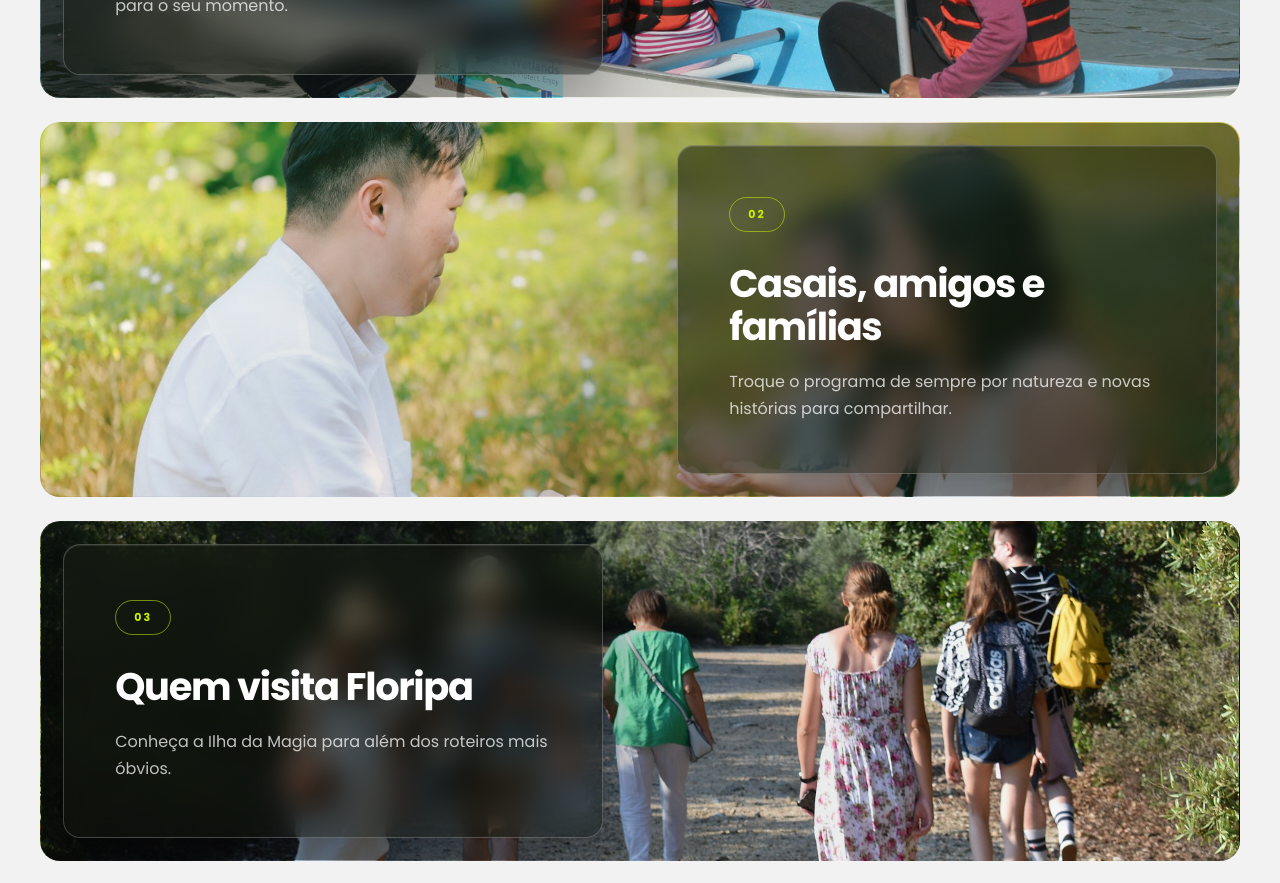
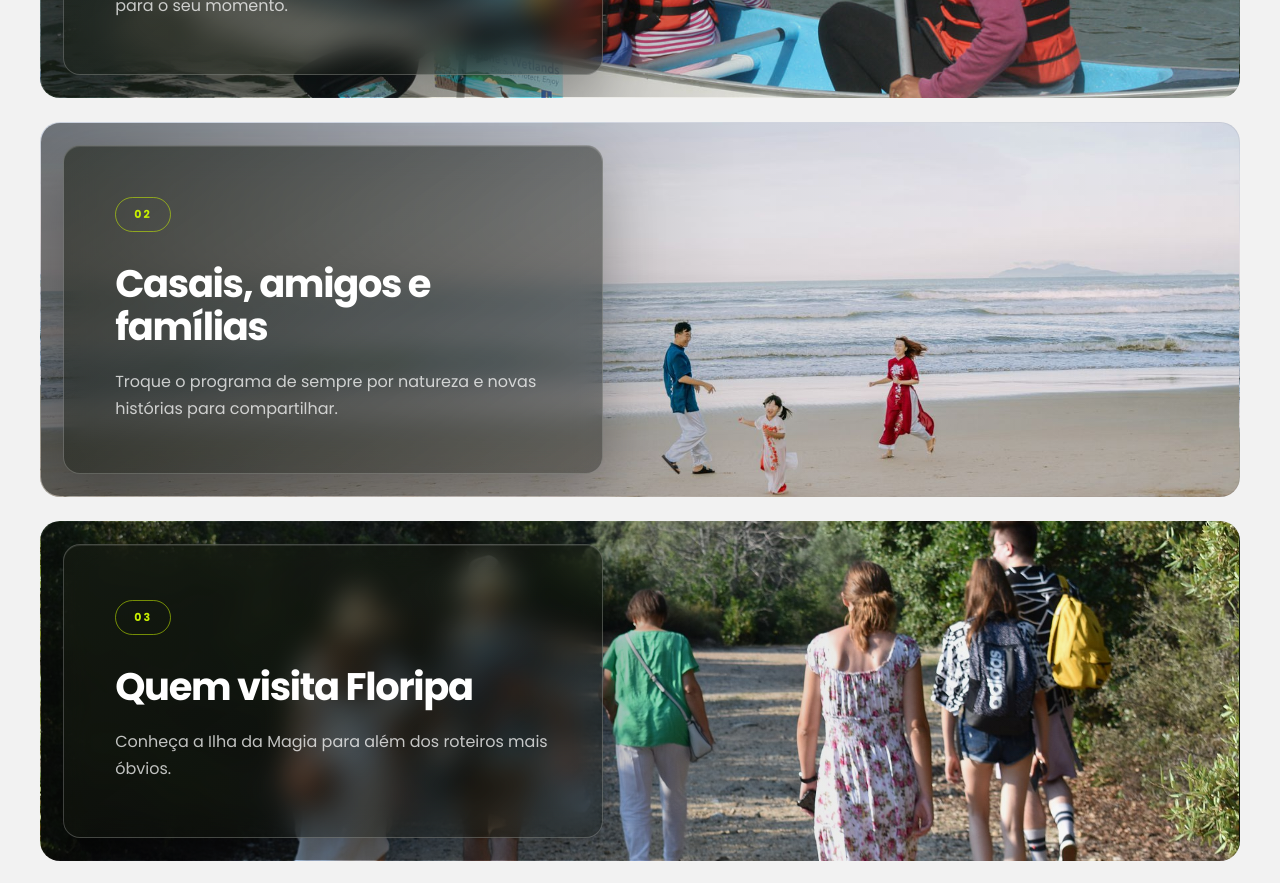
Before and after one commit to matefs/conexao_exo_landing_page, a React (Vite) app: page / in a window 1280 px wide. Shown: the part 6880-7763 px from the top of the page. Built offline with nearby package versions, Linux system fonts and the light colour scheme.

Commit message:
novas fotos de familia

```diff
--- a/src/App.jsx
+++ b/src/App.jsx
@@ -63,7 +63,7 @@ function App() {
 
       <section className="journey section" id="veleiro"><div className="journey__image"/><div className="wrap journey__content"><Eyebrow dark>Veleiro Crevette</Eyebrow><h2>O tempo muda quando você está a bordo.</h2><p>Até cinco pessoas navegando pela Baía Norte de Florianópolis, com privacidade e roteiro combinado.</p><div className="benefit-chips sailing-chips">{['Até 5 pessoas','Baía Norte','Rota de 4 horas','Rota de 8 horas','Roteiro personalizado'].map(item => <span key={item}><Check size={14}/>{item}</span>)}</div><div className="sailing-prices"><div><small>4 horas</small><strong>R$ 1.500</strong></div><div><small>8 horas</small><strong>R$ 2.500</strong></div><div><small>Personalizado</small><strong>Sob consulta</strong></div></div><p className="price-note">Valores, embarque, rota e disponibilidade sujeitos à confirmação.</p><Button href={experienceLink('o passeio no veleiro Crevette')}>Quero embarcar nessa</Button></div></section>
 
-      <section className="reasons section"><div className="wrap"><SectionHeading eyebrow="Do seu jeito" title="Há muitas formas de viver uma nova conexão."/><div className="difference-list">{audiences.slice(0,4).map(([title,text], index) => <article className="difference-card" key={title} style={{backgroundImage:`url('${['/assets/experiencias/familia-caiaque.jpg','/assets/experiencias/familia-natureza.jpg','/assets/experiencias/amigos-trilha.jpg','/assets/floripa/ilha-do-frances.jpg'][index]}')`}}><div className="difference-card__shade"/><div className="difference-card__content"><span>0{index+1}</span><h3>{title}</h3><p>{text}</p></div></article>)}</div></div></section>
+      <section className="reasons section"><div className="wrap"><SectionHeading eyebrow="Do seu jeito" title="Há muitas formas de viver uma nova conexão."/><div className="difference-list">{audiences.slice(0,4).map(([title,text], index) => <article className={`difference-card ${index === 1 ? 'difference-card--family' : ''}`} key={title} style={{backgroundImage:`url('${['/assets/experiencias/familia-caiaque.jpg','/assets/experiencias/familia-natureza.jpg','/assets/experiencias/amigos-trilha.jpg','/assets/floripa/ilha-do-frances.jpg'][index]}')`}}><div className="difference-card__shade"/><div className="difference-card__content"><span>0{index+1}</span><h3>{title}</h3><p>{text}</p></div></article>)}</div></div></section>
 
       <section className="testimonials section section--dark" id="avaliacoes"><div className="wrap"><SectionHeading eyebrow="Quem já viveu" title="Experiências contadas por quem esteve aqui." copy="Avaliações reais de pessoas que escolheram viver Florianópolis com a Conexão EXO." light align="center"/><div className="testimonial-grid">{reviews.slice(0,3).map(item => <TestimonialCard item={{quote:item.text,author:item.author,role:'Avaliação no Google'}} key={item.author}/>)}</div></div></section>
 
--- a/src/styles.css
+++ b/src/styles.css
@@ -116,6 +116,7 @@ html{scroll-behavior:auto;scroll-padding-top:88px}body{overflow-x:hidden}section
 
 /* Legacy difference panel styles retained for shared visual compatibility */
 .reasons{background:#f2f2f2}.reasons .section-heading{max-width:760px}.difference-list{display:flex;flex-direction:column;gap:24px}.difference-card{position:relative;min-height:340px;border-radius:20px;overflow:hidden;display:flex;align-items:stretch;justify-content:flex-start;background-position:center;background-size:cover;border:1px solid rgba(0,0,0,.06)}.difference-card:nth-child(even){justify-content:flex-end}.difference-card__shade{position:absolute;inset:0;background:linear-gradient(90deg,rgba(6,8,5,.5),rgba(6,8,5,.08) 65%,transparent)}.difference-card:nth-child(even) .difference-card__shade{background:linear-gradient(270deg,rgba(6,8,5,.5),rgba(6,8,5,.08) 65%,transparent)}.difference-card__content{position:relative;width:min(46%,540px);margin:22px;padding:clamp(30px,4vw,54px);display:flex;flex-direction:column;justify-content:center;border:1px solid rgba(255,255,255,.16);border-radius:17px;background:rgba(17,21,14,.78);backdrop-filter:blur(18px);color:#fff;box-shadow:0 24px 60px rgba(0,0,0,.24)}.difference-card__content>span{align-self:flex-start;padding:7px 18px;margin-bottom:30px;border:1px solid rgba(200,240,0,.55);border-radius:var(--radius-pill);color:var(--lime);font-size:11px;font-weight:700;letter-spacing:.2em}.difference-card h3{max-width:440px;margin:0;font-size:clamp(28px,3vw,43px);line-height:1.12;letter-spacing:-.035em}.difference-card p{max-width:440px;margin:20px 0 0;color:rgba(255,255,255,.74);font-size:clamp(14px,1.25vw,18px)}
+.difference-card--family:nth-child(even){justify-content:flex-start;background-position:center 58%}.difference-card--family:nth-child(even) .difference-card__shade{background:linear-gradient(90deg,rgba(6,8,5,.5),rgba(6,8,5,.08) 58%,transparent)}
 @media(max-width:900px){.difference-card{min-height:390px}.difference-card__content{width:min(62%,520px)}}
 @media(max-width:720px){.difference-list{gap:18px}.difference-card,.difference-card:nth-child(even){min-height:480px;align-items:flex-end;justify-content:stretch;background-position:center}.difference-card__shade,.difference-card:nth-child(even) .difference-card__shade{background:linear-gradient(0deg,rgba(5,7,4,.8),rgba(5,7,4,.05) 75%)}.difference-card__content{width:auto;margin:14px;padding:26px 22px}.difference-card__content>span{margin-bottom:18px}.difference-card h3{font-size:29px}.difference-card p{font-size:14px;margin-top:12px}}
 
```
Also changed, not shown: public/assets/experiencias/CREDITS.md (+3 -3 lines), public/assets/experiencias/familia-natureza.jpg.
